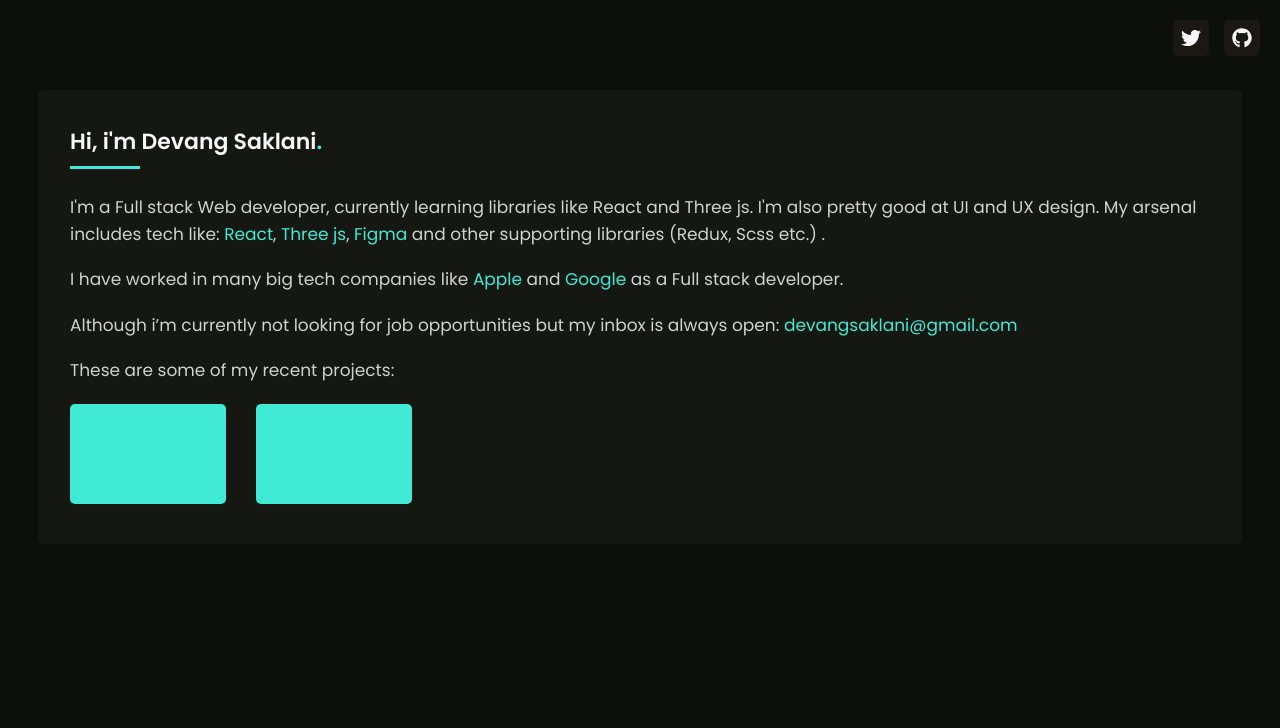
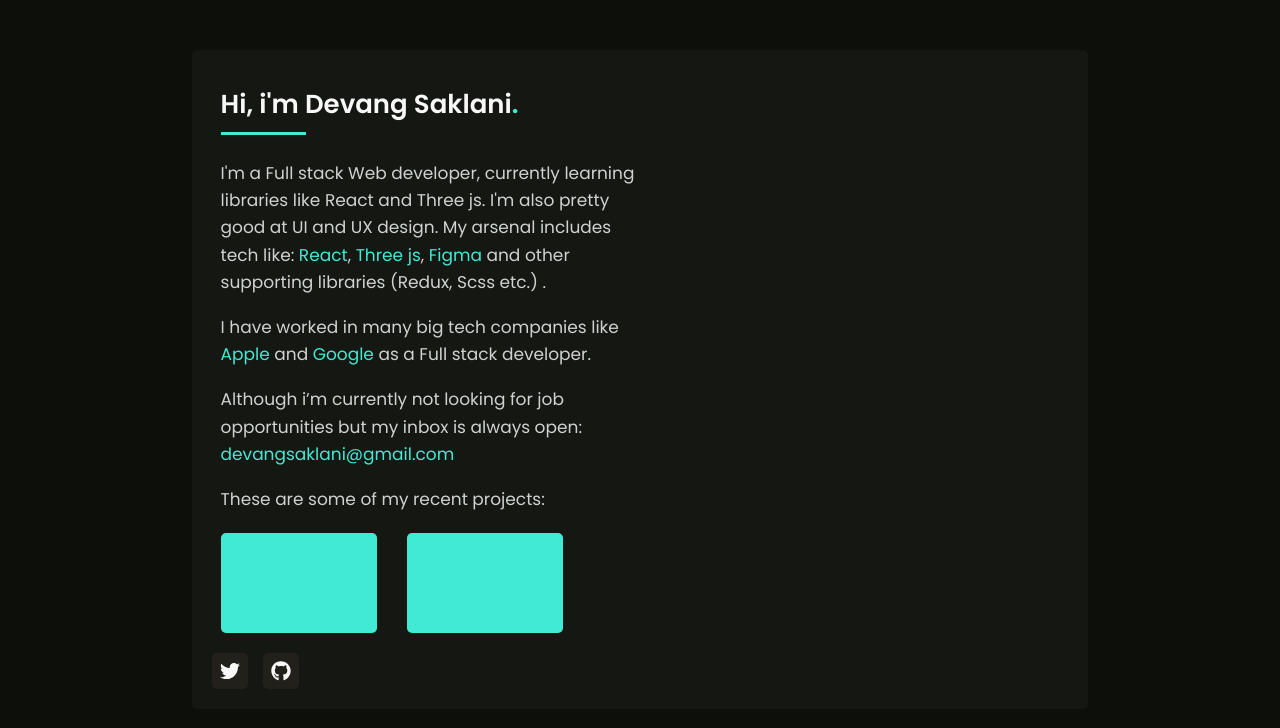
Before and after one commit to Devang47/simple-portfolio, a React (Create React App) app: page / in a window 1280 px wide. Shown: the top 728 px of the page. Built offline with nearby package versions, Linux system fonts and the light colour scheme.

Commit message:
Social icon position changed

```diff
--- a/src/Styles/style.css
+++ b/src/Styles/style.css
@@ -40,13 +40,17 @@
   padding: 20px;
   border-radius: 5px;
   max-width: 94%;
-  margin: 90px auto;
+  margin: 50px auto 70px;
+  display: -webkit-box;
+  display: -ms-flexbox;
+  display: flex;
+  -webkit-box-orient: vertical;
+  -webkit-box-direction: reverse;
+      -ms-flex-direction: column-reverse;
+          flex-direction: column-reverse;
 }
 
 .main_card .social_icons {
-  position: absolute;
-  right: 20px;
-  top: 20px;
   display: -webkit-box;
   display: -ms-flexbox;
   display: flex;
@@ -90,13 +94,13 @@
 
 .main_card .container h1 {
   font-weight: 600;
-  font-size: 22px;
+  font-size: 26px;
   margin: 15px 0 0;
 }
 
 .main_card .container .divider {
   height: 3px;
-  width: 70px;
+  width: 85px;
   margin: 8px 0 25px;
 }
 
@@ -114,12 +118,15 @@
 .main_card .container .description p {
   font-size: 17px;
   line-height: 1.6;
+  max-width: 430px;
 }
 
 .main_card .container .projects {
   display: -webkit-box;
   display: -ms-flexbox;
   display: flex;
+  -ms-flex-wrap: wrap;
+      flex-wrap: wrap;
   margin-top: 20px;
   gap: 30px;
   margin-bottom: 20px;
@@ -146,3 +153,15 @@
   -o-object-fit: cover;
      object-fit: cover;
 }
+
+@media screen and (min-width: 500px) {
+  .main_card {
+    width: 70%;
+  }
+}
+
+@media screen and (min-width: 690px) {
+  .main_card {
+    width: 70%;
+  }
+}
--- a/src/Styles/style.scss
+++ b/src/Styles/style.scss
@@ -40,15 +40,18 @@
   padding: 20px;
   border-radius: 5px;
   max-width: 94%;
-  margin: 90px auto;
+  margin: 50px auto 70px;
 
+  display: flex;
+  flex-direction: column-reverse;
   .social_icons {
-    position: absolute;
-    right: 20px;
-    top: 20px;
+    // position: absolute;
+    // right: 20px;
+    // bottom: 20px;
     display: flex;
     align-items: center;
     gap: 15px;
+    // margin-left: 200px;
     a {
       display: flex;
       align-items: center;
@@ -72,12 +75,12 @@
     margin: 0 auto;
     h1 {
       font-weight: 600;
-      font-size: 22px;
+      font-size: 26px;
       margin: 15px 0 0;
     }
     .divider {
       height: 3px;
-      width: 70px;
+      width: 85px;
       margin: 8px 0 25px;
     }
     .description {
@@ -87,10 +90,12 @@
       p {
         font-size: 17px;
         line-height: 1.6;
+        max-width: 430px;
       }
     }
     .projects {
       display: flex;
+      flex-wrap: wrap;
       margin-top: 20px;
       gap: 30px;
       margin-bottom: 20px;
@@ -101,11 +106,11 @@
         min-width: 126px;
         max-width: 156px;
         height: 100px;
-        a{
+        a {
           display: block;
           height: 100%;
           width: 100%;
-            img{
+          img {
             height: 100%;
             width: 100%;
             object-fit: cover;
@@ -115,3 +120,15 @@
     }
   }
 }
+
+@media screen and (min-width: 500px) {
+    .main_card {
+        width: 70%;
+    }
+}
+
+@media screen and (min-width: 690px) {
+    .main_card {
+        width: 70%;
+    }
+}
```
Lines whose indentation alone changed are shown as unchanged.
